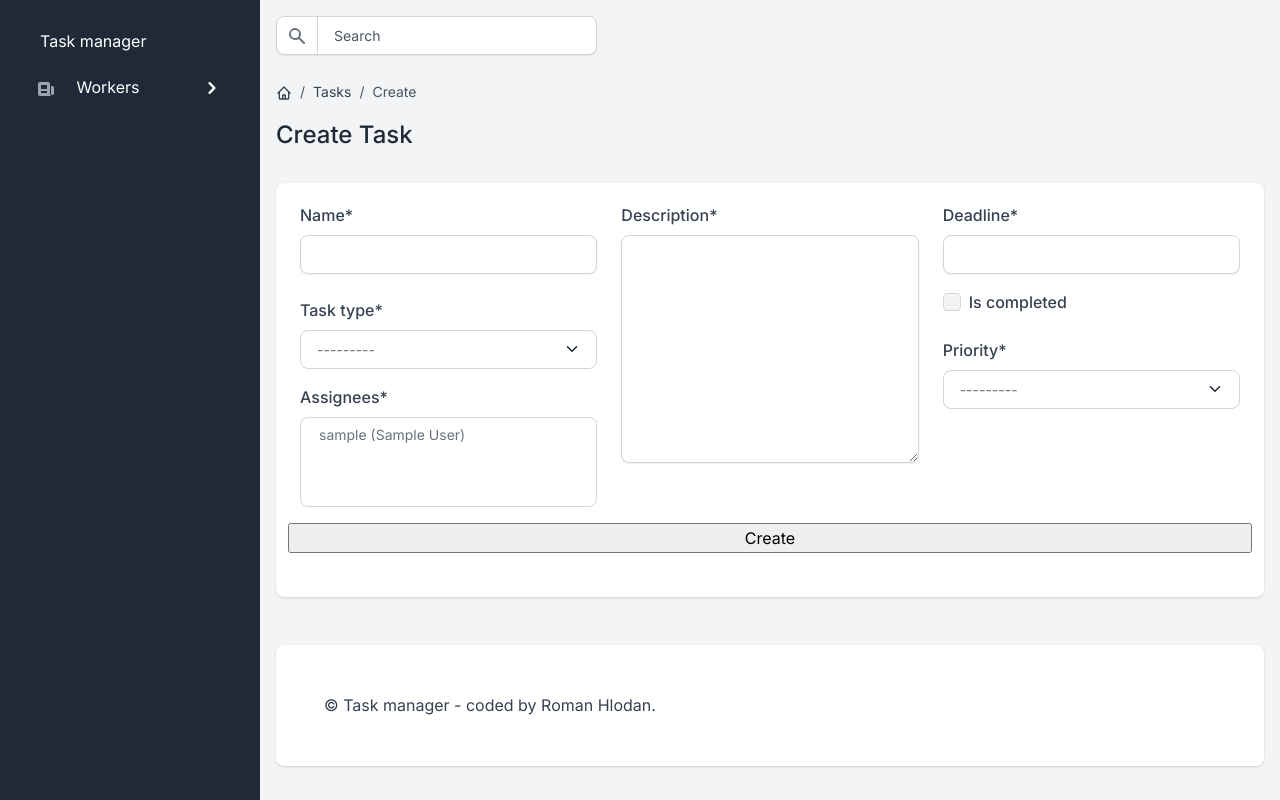
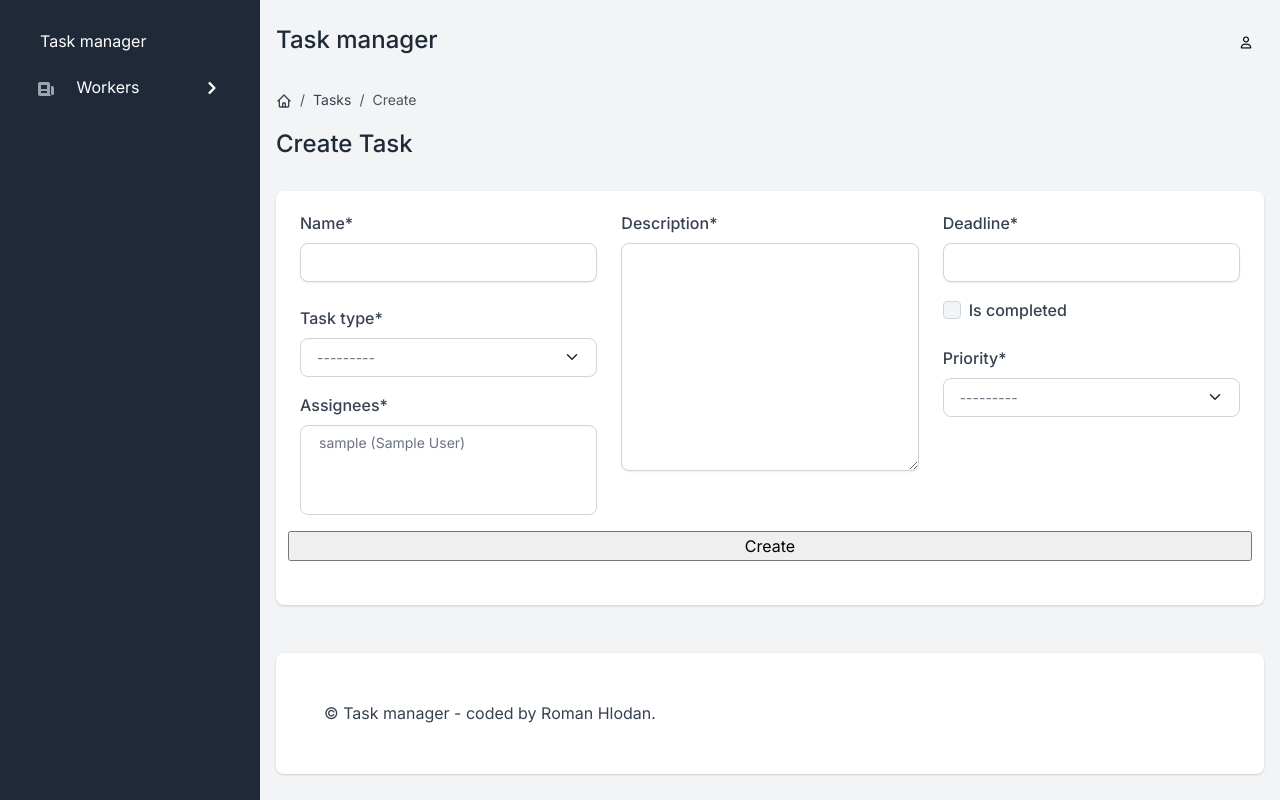
Before and after one commit to RomanHlodann/task-manager, a Django app: page /task/create in a window 1280 px wide. Run offline with Django 5.2, Linux system fonts and the light colour scheme; tables that the repository leaves empty hold one stand-in row (values such as "Sample post"); some libraries are stand-ins or nearby versions.

Commit message:
delete unnecessary search from navigation.html

```diff
--- a/templates/includes/navigation.html
+++ b/templates/includes/navigation.html
@@ -1,26 +1,10 @@
 {% load static %}
+<script src="https://kit.fontawesome.com/003f491bf9.js" crossorigin="anonymous"></script>
 
-<nav class="navbar navbar-top navbar-expand navbar-dashboard navbar-dark ps-0 pe-2 pb-0">
+<nav class="navbar navbar-top navbar-expand navbar-dashboard navbar-dark ps-0 pe-2 pb-0 mt-2">
   <div class="container-fluid px-0">
     <div class="d-flex justify-content-between w-100" id="navbarSupportedContent">
-      <div class="d-flex align-items-center">
-        <!-- Search form -->
-        <form class="navbar-search form-inline" id="navbar-search-main">
-          <div class="input-group input-group-merge search-bar">
-            <span class="input-group-text" id="topbar-addon">
-              <svg class="icon icon-xs" x-description="Heroicon name: solid/search"
-                xmlns="http://www.w3.org/2000/svg" viewBox="0 0 20 20" fill="currentColor" aria-hidden="true">
-                <path fill-rule="evenodd"
-                  d="M8 4a4 4 0 100 8 4 4 0 000-8zM2 8a6 6 0 1110.89 3.476l4.817 4.817a1 1 0 01-1.414 1.414l-4.816-4.816A6 6 0 012 8z"
-                  clip-rule="evenodd"></path>
-              </svg>
-            </span>
-            <input type="text" class="form-control" id="topbarInputIconLeft" placeholder="Search"
-              aria-label="Search" aria-describedby="topbar-addon">
-          </div>
-        </form>
-        <!-- / Search form -->
-      </div>
+      <h4>Task manager</h4>
       <!-- Navbar links -->
       <ul class="navbar-nav align-items-center">
         <li class="nav-item dropdown ms-lg-3">
@@ -28,6 +12,7 @@
             aria-expanded="false">
             <div class="media d-flex align-items-center">
               <div class="media-body ms-2 text-dark align-items-center d-none d-lg-block">
+                <i class="fa-regular fa-user" style="color: black"></i>
                 <span class="mb-0 font-small fw-bold text-gray-900">{{ user.first_name }} {{ user.last_name }}</span>
               </div>
             </div>
```
